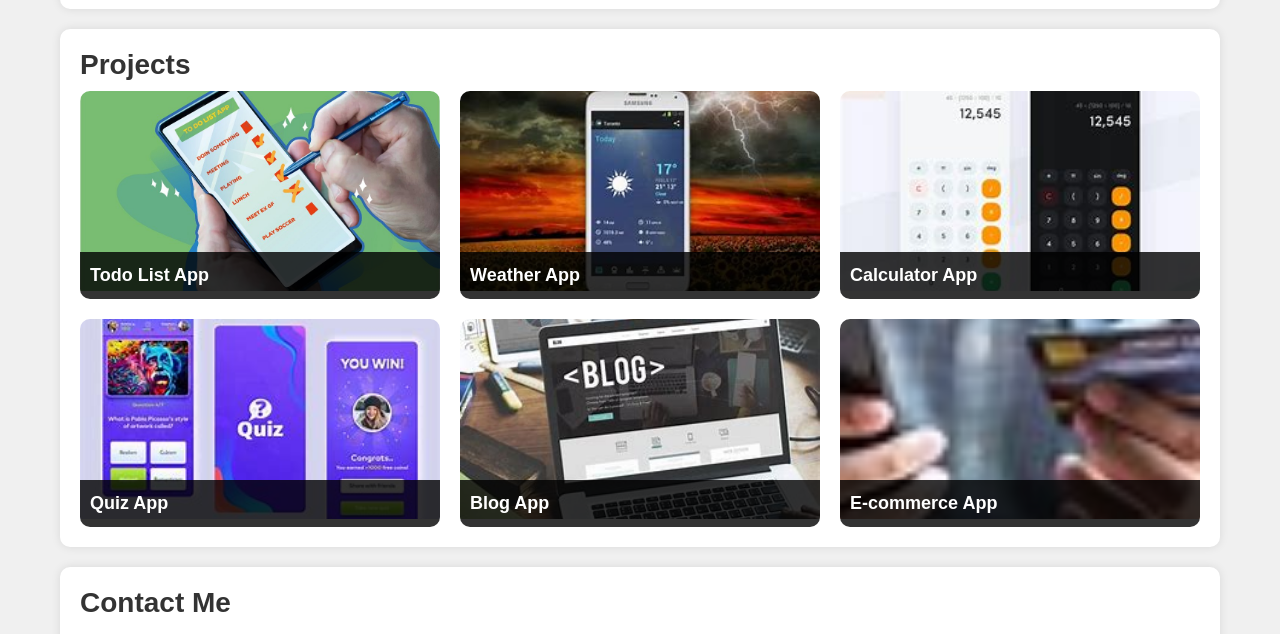
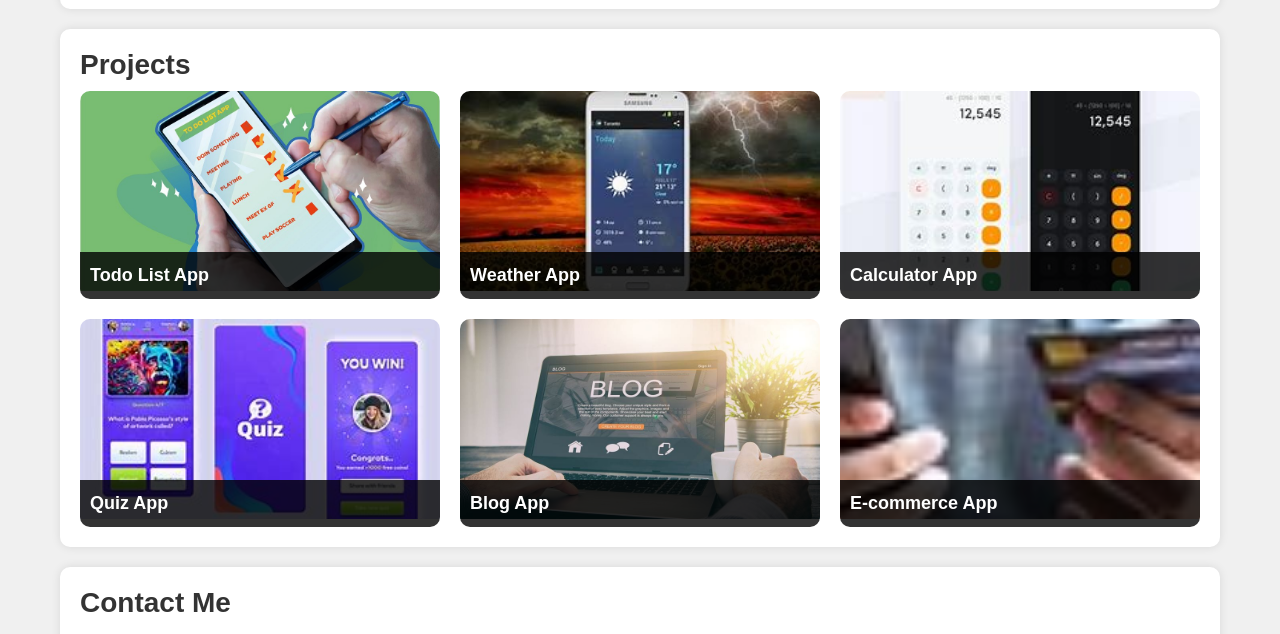
Before and after one commit to Cse21-034/Manando.com, a plain HTML site: page index.html in a window 1280 px wide. Shown: the part 588-1222 px from the top of the page. Drawn offline with Linux system fonts and the light colour scheme.

Commit message:
Update index.html

```diff
--- a/index.html
+++ b/index.html
@@ -237,7 +237,7 @@
                         <div class="project-title">Quiz App</div>
                     </li>
                     <li class="project">
-                        <img src="image/IMG_BLOG.jpeg" alt="Project 5" class="project-image">
+                        <img src="image/image-5-min-25.jpg" alt="Project 5" class="project-image">
                         <div class="project-title">Blog App</div>
                     </li>
                     <li class="project">
```
